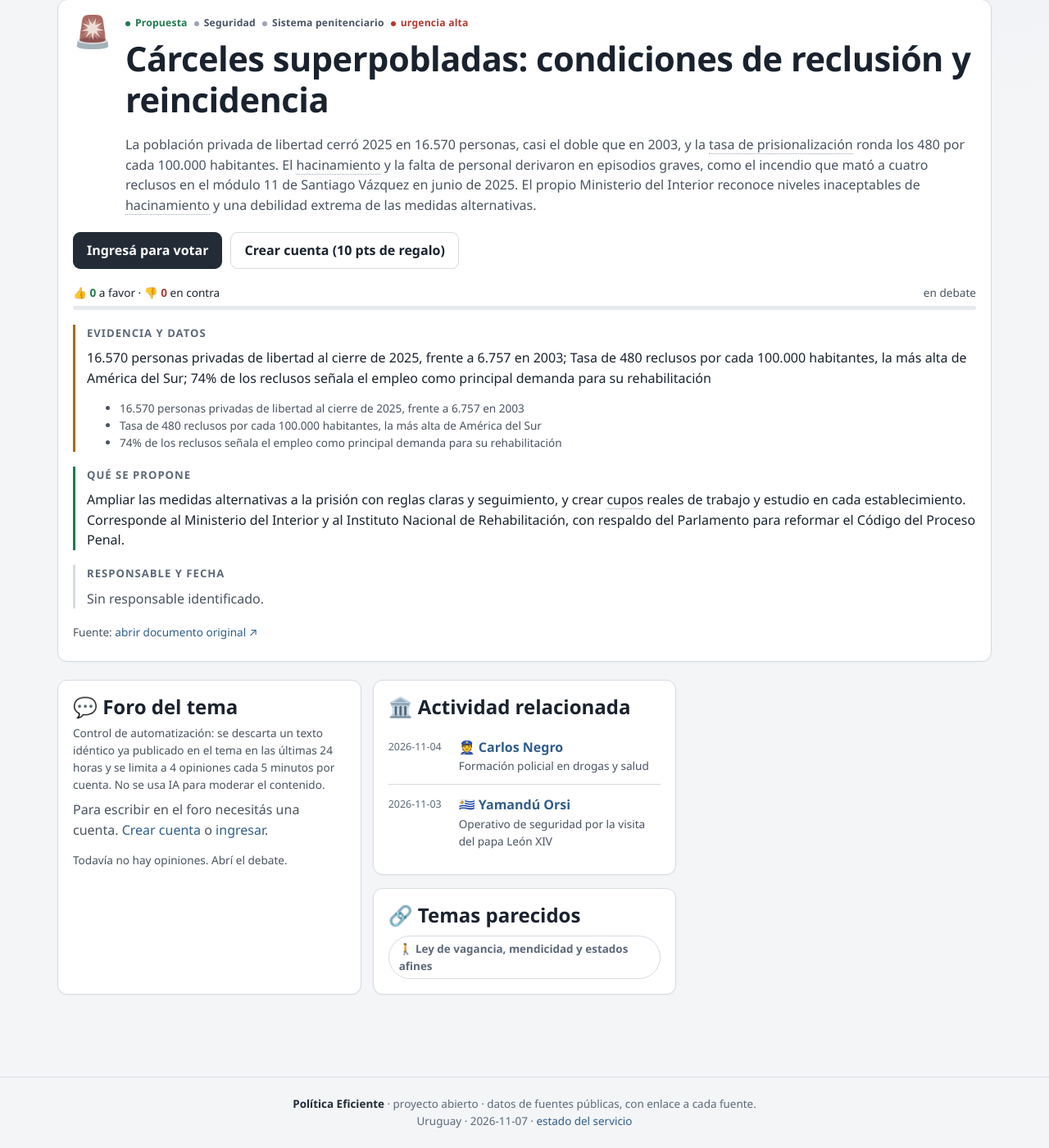
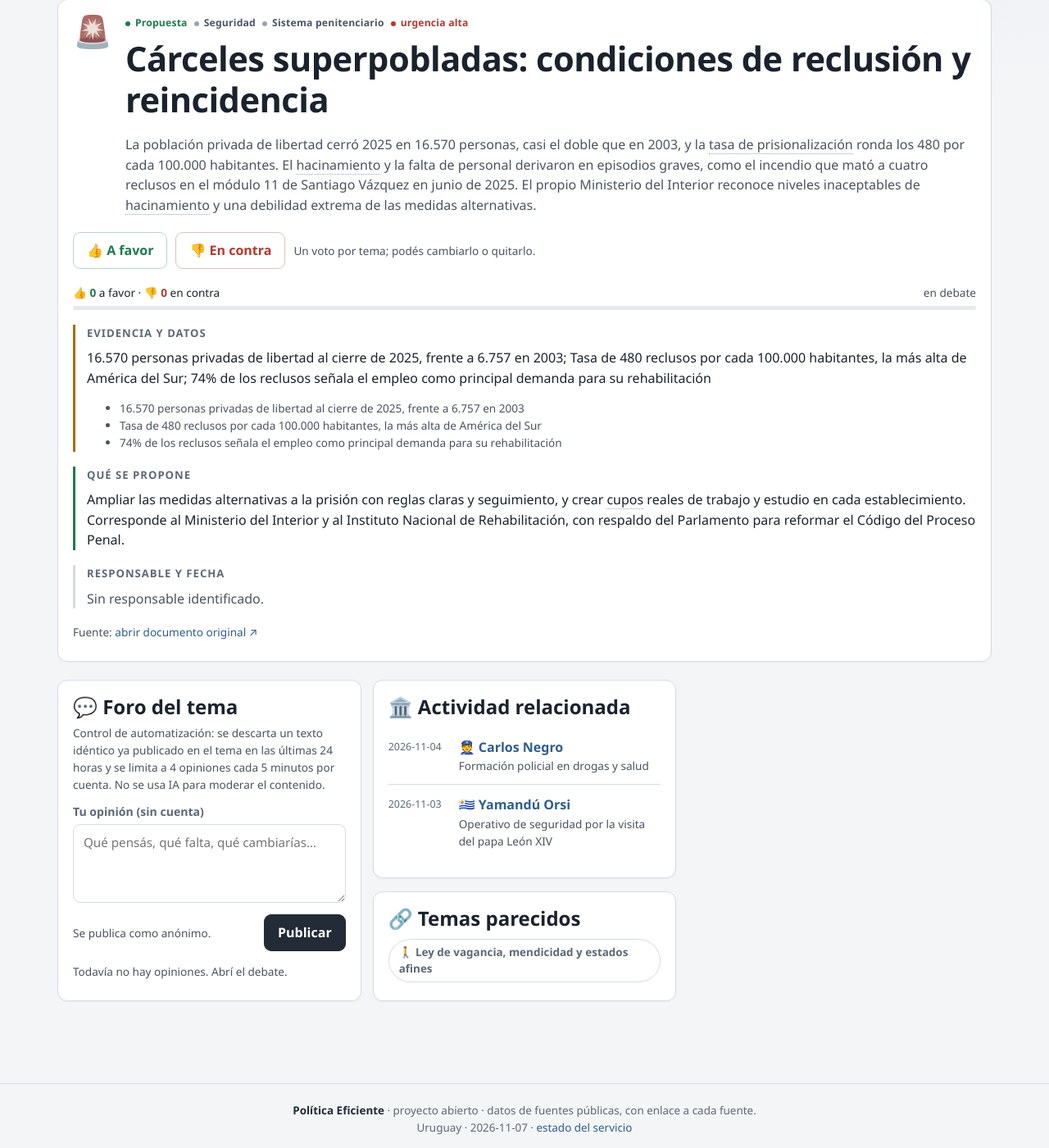
Before and after one commit to DouglasAdvaita/politica-eficiente, a Flask app: page /tema/hacinamiento-carcelario in a window 1280 px wide. Shown: the part 117-1517 px from the top of the page at 82% size. Before the commit the page ends 1493 px from the top, so only its background shows below. Run offline with Flask 3, Linux system fonts and the light colour scheme; data comes from the database, SQL or seed files in the repository; data that the repository does not hold is empty; some libraries are stand-ins or nearby versions.

Commit message:
Voto y opinion anonimos (cookie), migracion al registrarse

```diff
--- a/app.py
+++ b/app.py
@@ -18,6 +18,7 @@ from flask import (
 from markupsafe import Markup
 
 import auth
+import secrets
 import casos as casosmod
 import db as dbm
 import desempeno
@@ -165,6 +166,13 @@ def _slug_de_tema(slug):
         return db.uno("SELECT * FROM temas WHERE slug = ?", (slug,))
 
 
+def _anon_id():
+    """Identificador anonimo persistente en cookie de sesion (para votos/opiniones sin cuenta)."""
+    if "anon_id" not in session:
+        session["anon_id"] = secrets.token_hex(16)
+    return session["anon_id"]
+
+
 @app.route("/")
 def inicio():
     with dbm.abrir() as db:
@@ -269,8 +277,10 @@ def tema(slug):
     with dbm.abrir() as db:
         t = db.uno(
             """SELECT t.*,
-                  (SELECT COUNT(*) FROM votos v WHERE v.tema_id = t.id AND v.valor = 1) AS a_favor,
-                  (SELECT COUNT(*) FROM votos v WHERE v.tema_id = t.id AND v.valor = -1) AS en_contra
+                  (SELECT COUNT(*) FROM votos v WHERE v.tema_id = t.id AND v.valor = 1) +
+                  (SELECT COUNT(*) FROM votos_anon va WHERE va.tema_id = t.id AND va.valor = 1) AS a_favor,
+                  (SELECT COUNT(*) FROM votos v WHERE v.tema_id = t.id AND v.valor = -1) +
+                  (SELECT COUNT(*) FROM votos_anon va WHERE va.tema_id = t.id AND va.valor = -1) AS en_contra
                FROM temas t WHERE t.slug = ?""",
             (slug,),
         )
@@ -284,13 +294,25 @@ def tema(slug):
                 (yo["id"], t["id"]),
             )
             mi_voto = fila["valor"] if fila else None
+        else:
+            fila = db.uno(
+                "SELECT valor FROM votos_anon WHERE anon_id = ? AND tema_id = ?",
+                (_anon_id(), t["id"]),
+            )
+            mi_voto = fila["valor"] if fila else None
         opiniones = db.todos(
             """SELECT o.*, u.nombre, u.puntos,
                       p.nombre AS politico_nombre, p.cargo AS politico_cargo
                FROM opiniones o JOIN usuarios u ON u.id = o.usuario_id
                LEFT JOIN politicos p ON p.id = o.politico_id
-               WHERE o.tema_id = ? ORDER BY o.id DESC""",
-            (t["id"],),
+               WHERE o.tema_id = ?
+               UNION ALL
+               SELECT oa.id, oa.tema_id, NULL AS usuario_id, NULL AS politico_id, NULL AS padre_id,
+                      oa.texto, oa.hash, oa.creado, 'Anónimo' AS nombre, 0 AS puntos,
+                      NULL AS politico_nombre, NULL AS politico_cargo
+               FROM opiniones_anon oa WHERE oa.tema_id = ?
+               ORDER BY creado DESC""",
+            (t["id"], t["id"]),
         )
         posicionados = db.todos(
             """SELECT p.*, pos.valor, pos.nota FROM posiciones pos
@@ -323,8 +345,6 @@ def tema(slug):
 @app.route("/tema/<slug>/votar", methods=["POST"])
 def votar(slug):
     yo = auth.usuario_actual()
-    if not yo:
-        return redirect(url_for("ingresar", volver=request.path.replace("/votar", "")))
     try:
         valor = 1 if int(request.form.get("valor", 0)) > 0 else -1
     except ValueError:
@@ -333,64 +353,97 @@ def votar(slug):
         t = db.uno("SELECT id, titulo FROM temas WHERE slug = ?", (slug,))
         if not t:
             abort(404)
-        previo = db.uno(
-            "SELECT id, valor FROM votos WHERE usuario_id = ? AND tema_id = ?",
-            (yo["id"], t["id"]),
-        )
-        if previo and previo["valor"] == valor:
-            db.ejecutar("DELETE FROM votos WHERE id = ?", (previo["id"],))
-            flash("Quité tu voto.", "ok")
-        elif previo:
-            db.ejecutar("UPDATE votos SET valor = ? WHERE id = ?", (valor, previo["id"]))
-            flash("Cambiaste tu voto.", "ok")
+        if yo:
+            previo = db.uno(
+                "SELECT id, valor FROM votos WHERE usuario_id = ? AND tema_id = ?",
+                (yo["id"], t["id"]),
+            )
+            if previo and previo["valor"] == valor:
+                db.ejecutar("DELETE FROM votos WHERE id = ?", (previo["id"],))
+                flash("Quité tu voto.", "ok")
+            elif previo:
+                db.ejecutar("UPDATE votos SET valor = ? WHERE id = ?", (valor, previo["id"]))
+                flash("Cambiaste tu voto.", "ok")
+            else:
+                db.ejecutar(
+                    "INSERT INTO votos (usuario_id, tema_id, valor, creado) VALUES (?, ?, ?, ?)",
+                    (yo["id"], t["id"], valor, dbm.ahora()),
+                )
+                dbm.registrar_actividad(db, yo["id"], "voto", gamificacion.PUNTOS["voto"], "Voto en " + t["titulo"])
+                flash(f"Voto registrado. +{gamificacion.PUNTOS['voto']} puntos.", "ok")
         else:
-            db.ejecutar(
-                "INSERT INTO votos (usuario_id, tema_id, valor, creado) VALUES (?, ?, ?, ?)",
-                (yo["id"], t["id"], valor, dbm.ahora()),
+            anon = _anon_id()
+            previo = db.uno(
+                "SELECT id, valor FROM votos_anon WHERE anon_id = ? AND tema_id = ?",
+                (anon, t["id"]),
             )
-            dbm.registrar_actividad(
-                db, yo["id"], "voto", gamificacion.PUNTOS["voto"], f"Votó en {t['titulo']}"
-            )
-            flash(f"Voto registrado. +{gamificacion.PUNTOS['voto']} puntos.", "ok")
+            if previo and previo["valor"] == valor:
+                db.ejecutar("DELETE FROM votos_anon WHERE id = ?", (previo["id"],))
+                flash("Quité tu voto.", "ok")
+            elif previo:
+                db.ejecutar("UPDATE votos_anon SET valor = ? WHERE id = ?", (valor, previo["id"]))
+                flash("Cambiaste tu voto.", "ok")
+            else:
+                db.ejecutar(
+                    "INSERT INTO votos_anon (anon_id, tema_id, valor, creado) VALUES (?, ?, ?, ?)",
+                    (anon, t["id"], valor, dbm.ahora()),
+                )
+                flash("Voto registrado (sin cuenta).", "ok")
     return redirect(url_for("tema", slug=slug))
 
 
 @app.route("/tema/<slug>/opinar", methods=["POST"])
-@auth.requiere_sesion
 def opinar(slug):
     texto = (request.form.get("texto") or "").strip()
     if len(texto) < 3:
-        flash("Escribí al menos una frase.", "error")
+        flash("Escribi al menos una frase.", "error")
         return redirect(url_for("tema", slug=slug))
     yo = auth.usuario_actual()
     with dbm.abrir() as db:
         t = db.uno("SELECT id, titulo FROM temas WHERE slug = ?", (slug,))
         if not t:
             abort(404)
-        recientes = db.valor(
-            "SELECT COUNT(*) FROM opiniones WHERE usuario_id = ? AND creado >= ?",
-            (yo["id"], _corte(5))) or 0
-        if recientes >= 4:
-            flash("Publicaste varias opiniones seguidas. Esperá unos minutos antes de seguir.", "error")
-            return redirect(url_for("tema", slug=slug) + "#foro")
-        marca = _huella(texto[:2000])
-        repetida = db.uno(
-            """SELECT id FROM opiniones WHERE tema_id = ? AND hash = ? AND creado >= ?
-               LIMIT 1""",
-            (t["id"], marca, _corte(24 * 60)))
-        if repetida:
-            flash("Ese mismo texto ya está publicado en este tema. Amplialo si querés agregar algo.", "error")
-            return redirect(url_for("tema", slug=slug) + "#foro")
-        db.ejecutar(
-            """INSERT INTO opiniones (tema_id, usuario_id, politico_id, texto, hash, creado)
-               VALUES (?, ?, ?, ?, ?, ?)""",
-            (t["id"], yo["id"], (yo.get("politico") or {}).get("id"), texto[:2000],
-             marca, dbm.ahora()),
-        )
-        dbm.registrar_actividad(
-            db, yo["id"], "opinion", gamificacion.PUNTOS["opinion"], f"Opinión en {t['titulo']}"
-        )
-    flash(f"Opinión publicada. +{gamificacion.PUNTOS['opinion']} puntos.", "ok")
+        if yo:
+            recientes = db.valor(
+                "SELECT COUNT(*) FROM opiniones WHERE usuario_id = ? AND creado >= ?",
+                (yo["id"], _corte(5))) or 0
+            if recientes >= 4:
+                flash("Publicaste varias opiniones seguidas. Espera unos minutos antes de seguir.", "error")
+                return redirect(url_for("tema", slug=slug) + "#foro")
+            marca = _huella(texto[:2000])
+            repetida = db.uno(
+                """SELECT id FROM opiniones WHERE tema_id = ? AND hash = ? AND creado >= ?
+                   LIMIT 1""",
+                (t["id"], marca, _corte(24 * 60)))
+            if repetida:
+                flash("Ese mismo texto ya esta publicado en este tema. Amplialo si queres agregar algo.", "error")
+                return redirect(url_for("tema", slug=slug) + "#foro")
+            db.ejecutar(
+                """INSERT INTO opiniones (tema_id, usuario_id, politico_id, texto, hash, creado)
+                   VALUES (?, ?, ?, ?, ?, ?)""",
+                (t["id"], yo["id"], (yo.get("politico") or {}).get("id"), texto[:2000],
+                 marca, dbm.ahora()),
+            )
+            dbm.registrar_actividad(
+                db, yo["id"], "opinion", gamificacion.PUNTOS["opinion"], "Opinion en " + t["titulo"]
+            )
+            flash("Opinion publicada. +" + str(gamificacion.PUNTOS["opinion"]) + " puntos.", "ok")
+        else:
+            anon = _anon_id()
+            marca = _huella(texto[:2000])
+            repetida = db.uno(
+                """SELECT id FROM opiniones_anon WHERE tema_id = ? AND hash = ? AND creado >= ?
+                   LIMIT 1""",
+                (t["id"], marca, _corte(24 * 60)))
+            if repetida:
+                flash("Ese mismo texto ya esta publicado en este tema. Amplialo si queres agregar algo.", "error")
+                return redirect(url_for("tema", slug=slug) + "#foro")
+            db.ejecutar(
+                """INSERT INTO opiniones_anon (tema_id, anon_id, texto, hash, creado)
+                   VALUES (?, ?, ?, ?, ?)""",
+                (t["id"], anon, texto[:2000], marca, dbm.ahora()),
+            )
+            flash("Opinion publicada (sin cuenta).", "ok")
     return redirect(url_for("tema", slug=slug) + "#foro")
 
 
--- a/db.py
+++ b/db.py
@@ -117,6 +117,24 @@ CREATE TABLE IF NOT EXISTS opiniones (
     usuario_id INTEGER NOT NULL,
     politico_id INTEGER,
     padre_id INTEGER,
+    texto TEXT NOT NULL,
+    hash TEXT NOT NULL DEFAULT '',
+    creado TEXT NOT NULL
+);
+
+CREATE TABLE IF NOT EXISTS votos_anon (
+    id {AUTO},
+    anon_id TEXT NOT NULL,
+    tema_id INTEGER NOT NULL,
+    valor SMALLINT NOT NULL,
+    creado TEXT NOT NULL,
+    UNIQUE (anon_id, tema_id)
+);
+
+CREATE TABLE IF NOT EXISTS opiniones_anon (
+    id {AUTO},
+    tema_id INTEGER NOT NULL,
+    anon_id TEXT NOT NULL,
     texto TEXT NOT NULL,
     hash TEXT NOT NULL DEFAULT '',
     creado TEXT NOT NULL
--- a/templates/tema.html
+++ b/templates/tema.html
@@ -29,7 +29,6 @@
   </div>
 
   <div class="votar">
-    {% if yo %}
     <form method="post" action="{{ url_for('votar', slug=t.slug) }}">
       <input type="hidden" name="valor" value="1">
       <button class="boton favor {% if mi_voto == 1 %}activo{% endif %}" type="submit">👍 A favor</button>
@@ -39,10 +38,6 @@
       <button class="boton contra {% if mi_voto == -1 %}activo{% endif %}" type="submit">👎 En contra</button>
     </form>
     <span class="chico suave">Un voto por tema; podés cambiarlo o quitarlo.</span>
-    {% else %}
-      <a class="boton principal" href="{{ url_for('ingresar', volver=request.path) }}">Ingresá para votar</a>
-      <a class="boton" href="{{ url_for('registro') }}">Crear cuenta (10 pts de regalo)</a>
-    {% endif %}
   </div>
 
   <div class="fila entre chico" style="margin-top:6px">
@@ -177,7 +172,14 @@
         </div>
       </form>
     {% else %}
-      <p class="suave">Para escribir en el foro necesitás una cuenta. <a href="{{ url_for('registro') }}">Crear cuenta</a> o <a href="{{ url_for('ingresar', volver=request.path) }}">ingresar</a>.</p>
+      <form method="post" action="{{ url_for('opinar', slug=t.slug) }}">
+        <label for="texto">Tu opinión (sin cuenta)</label>
+        <textarea id="texto" name="texto" maxlength="2000" placeholder="Qué pensás, qué falta, qué cambiarías…" required></textarea>
+        <div class="fila entre" style="margin-top:8px">
+          <span class="chico suave">Se publica como anónimo.</span>
+          <button class="boton principal" type="submit">Publicar</button>
+        </div>
+      </form>
     {% endif %}
 
     <div style="margin-top:14px">
```
Also changed, not shown: auth.py (+20 -0 lines). Lines whose indentation alone changed are shown as unchanged.
